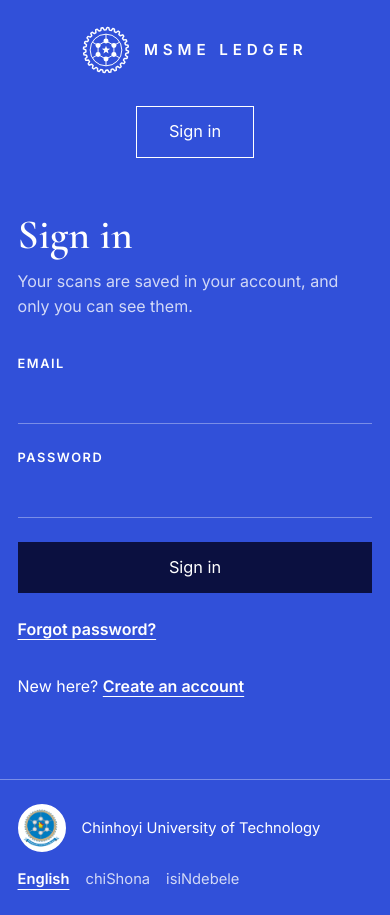
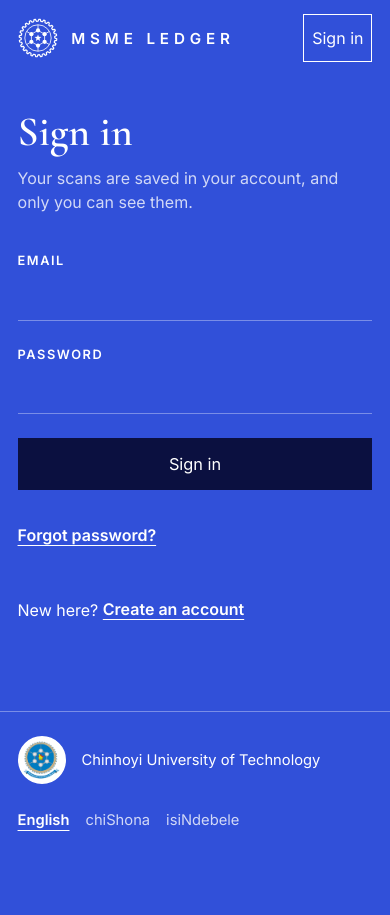
Before and after one commit to kuziva-m/Final-Project, a Flask app: page /login?next=/documents/1/edit in a window 390 px wide. After the commit the page ends 831 px from the top, so only its background shows below. Run offline with Flask 3, Linux system fonts and the light colour scheme; some libraries are stand-ins or nearby versions.

Commit message:
Make the app easier to use on a phone
- Tables: each column is as wide as its longest entry, so dates and
  names are no longer cut off; a wide table says it can be swiped and
  shows a shadow at the side with more columns.
- The edit page no longer jumps past the name and page buttons when it
  opens (a #page-1 added during loading made the browser scroll to it).
- Header: two short rows instead of four, the address in the footer.
- Home: signed in, the photo buttons are on the first screen.
- Previous / page / Next on one row; the photo box is as tall as the
  photo; bigger tap targets for small links and controls.

Co-Authored-By: Claude Opus 5.5 <noreply@anthropic.com>

```diff
--- a/web/i18n.py
+++ b/web/i18n.py
@@ -32,6 +32,7 @@ STRINGS: dict[str, dict[str, str]] = {
         "New column": "Koramu itsva",
         "A table needs at least one column.": "Tafura inoda koramu imwe chete zvichikwira.",
         "Column “{name}” deleted.": "Koramu “{name}” yabviswa.",
+        "Swipe the table sideways to see every column.": "Svaipa tafura kudivi kuti uone makoramu ese.",
         "Column deleted.": "Koramu yabviswa.",
         # Accounts
         "Sign in": "Pinda",
@@ -311,6 +312,7 @@ STRINGS: dict[str, dict[str, str]] = {
         "New column": "Ikholomu entsha",
         "A table needs at least one column.": "Ithebula lidinga okungenani ikholomu eyodwa.",
         "Column “{name}” deleted.": "Ikholomu “{name}” isusiwe.",
+        "Swipe the table sideways to see every column.": "Swayipha ithebula eceleni ukuze ubone wonke amakholomu.",
         "Column deleted.": "Ikholomu isusiwe.",
         # Accounts
         "Sign in": "Ngena",
--- a/web/static/app.js
+++ b/web/static/app.js
@@ -653,7 +653,11 @@
 
     function changed(table) {
       dirty = true;
-      if (table) updateTotals(table);
+      if (table) {
+        updateTotals(table);
+        fitTable(table);
+        updateHint(table);
+      }
       updateSummary();
     }
 
@@ -669,6 +673,55 @@
       Array.prototype.forEach.call(table.tBodies[0].rows, function (row) { row.appendChild(toolsCell()); });
       updateTotals(table);
     });
+
+    // --- Columns as wide as what is written in them --------------------------------
+    // An equal share of a phone's width cuts dates and names off, so each column
+    // gets room for its longest entry (within reason), and the table scrolls
+    // sideways when that is wider than the screen, with a hint saying so.
+
+    var CELL_MAX = 24, HEADING_MAX = 18;
+
+    function fitTable(table) {
+      var rows = table.tBodies[0].rows;
+      Array.prototype.forEach.call(table.tHead.rows[0].cells, function (th, i) {
+        if (th.classList.contains("row-tools")) return;
+        var inputs = [];
+        Array.prototype.forEach.call(rows, function (row) {
+          var input = row.cells[i] && row.cells[i].querySelector("input");
+          if (input) inputs.push(input);
+        });
+        var longest = inputs.reduce(function (most, input) { return Math.max(most, input.value.length); }, 0);
+        var width = "calc(" + Math.min(Math.max(longest, 3), CELL_MAX) + "ch + 1.1rem)";
+        inputs.forEach(function (input) { input.style.minWidth = width; });
+        var heading = th.querySelector("input");
+        if (heading) {
+          // Spaced capitals take about 1.4ch each.
+          var letters = Math.min(Math.max((heading.value || heading.placeholder).length, 3), HEADING_MAX);
+          heading.style.minWidth = "calc(" + (letters * 1.4).toFixed(1) + "ch + 1.1rem)";
+        }
+      });
+    }
+
+    function updateHint(table) {
+      var sheet = table.closest(".sheet");
+      var hint = sheet.previousElementSibling;
+      // A table on a page not being shown measures 0: wait until it is shown.
+      if (!sheet.clientWidth) return;
+      var wide = sheet.scrollWidth > sheet.clientWidth + 4;
+      sheet.classList.toggle("is-wide", wide);
+      if (hint && hint.classList.contains("swipe-hint")) hint.hidden = !wide;
+    }
+
+    function fitAll() {
+      Array.prototype.forEach.call(form.querySelectorAll(".sheet table"), function (table) {
+        fitTable(table);
+        updateHint(table);
+      });
+    }
+
+    fitAll();
+    window.addEventListener("load", fitAll);
+    window.addEventListener("resize", fitAll);
 
     // --- Column tools: insert and delete, with undo (tables read with their own headings) ---
 
@@ -782,15 +835,19 @@
     var pagerSelect = document.getElementById("pager-select");
     var current = 0;
 
-    function showPage(index, focusTop) {
+    function showPage(index, focusTop, initial) {
       if (!pager) return;
       current = Math.max(0, Math.min(pages.length - 1, index));
       pages.forEach(function (page, i) { page.classList.toggle("is-current", i === current); });
       pagerSelect.value = String(current);
       pager.querySelector('[data-step="-1"]').disabled = current === 0;
       pager.querySelector('[data-step="1"]').disabled = current === pages.length - 1;
-      if (window.history && history.replaceState) history.replaceState(null, "", "#" + pages[current].id);
+      // Not on the first showing: a #page-1 added while the page is still
+      // loading makes the browser jump to it once loading ends, past the
+      // name and the page buttons.
+      if (!initial && window.history && history.replaceState) history.replaceState(null, "", "#" + pages[current].id);
       if (focusTop) pager.scrollIntoView({ block: "start" });
+      fitAll();
     }
 
     if (pager && pages.length > 1) {
@@ -802,7 +859,7 @@
       });
       pagerSelect.addEventListener("change", function () { showPage(parseInt(pagerSelect.value, 10), true); });
       var fromHash = pages.findIndex(function (page) { return "#" + page.id === window.location.hash; });
-      showPage(fromHash === -1 ? 0 : fromHash, false);
+      showPage(fromHash === -1 ? 0 : fromHash, false, true);
 
       // Swipe left/right to change page, except where the swipe scrolls a wide table or a zoomed photo.
       var startX = null, startY = 0;
--- a/web/static/style.css
+++ b/web/static/style.css
@@ -530,9 +530,22 @@ button:disabled {
 .sheet {
   max-height: 70vh;
   overflow: auto;
-  background: var(--paper);
+  /* A shadow at a side with more columns past it. Paper-coloured covers move
+     with the table and hide each shadow once that side is reached. */
+  background:
+    linear-gradient(to right, var(--paper) 40%, rgba(251, 250, 246, 0)) left center / 2.5rem 100% no-repeat local,
+    linear-gradient(to left, var(--paper) 40%, rgba(251, 250, 246, 0)) right center / 2.5rem 100% no-repeat local,
+    radial-gradient(farthest-side at 0 50%, rgba(11, 16, 64, 0.3), rgba(11, 16, 64, 0)) left center / 1rem 100% no-repeat scroll,
+    radial-gradient(farthest-side at 100% 50%, rgba(11, 16, 64, 0.3), rgba(11, 16, 64, 0)) right center / 1rem 100% no-repeat scroll,
+    var(--paper);
   color: var(--ink);
   box-shadow: 12px 12px 0 var(--navy);
+}
+
+.swipe-hint {
+  margin: 0 0 0.6rem;
+  font-size: 0.92rem;
+  color: var(--muted);
 }
 
 table {
@@ -1442,6 +1455,7 @@ tfoot td.total-label {
 }
 
 .site-footer p { margin: 0; }
+.footer-account { display: none; }
 
 .crest {
   width: 48px;
@@ -1588,10 +1602,76 @@ tfoot td.total-label {
 
   .page-grid { grid-template-columns: minmax(0, 1fr); gap: 1.25rem; }
   .viewer { position: static; }
-  .viewer-frame { height: 32vh; }
+  /* As tall as the photo, so a wide page leaves no empty white below it. */
+  .viewer-frame { height: auto; max-height: 40vh; }
 }
 
 @media (max-width: 600px) {
+  /* Header: the emblem and Sign out on one row, the two places to go under
+     them, instead of four stacked rows taking a third of the screen. The
+     address moves to the footer. */
+  .site-header {
+    grid-template-columns: 1fr 1fr;
+    grid-template-areas: "brand brand" "left right";
+    justify-items: stretch;
+    gap: 0.75rem;
+    padding-top: 0.9rem;
+    padding-bottom: 1.1rem;
+  }
+  .site-header:not(.has-user) { grid-template-areas: "brand brand"; }
+  .site-header:not(.has-user) .nav-left { display: none; }
+  .site-header .brand { grid-area: brand; justify-self: start; }
+  .site-header .emblem { width: 40px; height: 40px; }
+  .site-header .nav-left { grid-area: left; justify-self: stretch; }
+  .site-header .nav-right { display: contents; }
+  .site-header .account { grid-area: brand; justify-self: end; }
+  .site-header .account-email { display: none; }
+  .site-header .account .link-button { min-height: 44px; padding: 0 0.25rem; }
+  .site-header .nav-right > .btn { grid-area: right; }
+  .site-header:not(.has-user) .nav-right > .btn { grid-area: brand; justify-self: end; }
+  .site-header .nav-left a:not(.btn),
+  .site-header .nav-right > .btn {
+    display: flex;
+    flex: 1;
+    align-items: center;
+    justify-content: center;
+    min-height: 48px;
+    padding: 0.6rem 0.5rem;
+    border: 1.5px solid var(--white);
+    font-size: 1rem;
+    font-weight: 500;
+    text-align: center;
+  }
+  .footer-account { display: block; flex-basis: 100%; color: var(--muted); font-size: 0.92rem; }
+
+  /* Home: signed in, the photo buttons come into the first screen. */
+  .hero { min-height: 0; gap: 1.5rem; padding-top: 0.75rem; padding-bottom: 3rem; }
+  .hero h1 { font-size: 2.6rem; margin-bottom: 0.75rem; }
+  .lede { font-size: 1.3rem; }
+  .hero-emblem .emblem { width: 120px; }
+  .hero-signed-in .hero-emblem { display: none; }
+  .upload-form { margin-top: 1.75rem; }
+
+  /* Previous, the page list and Next fit one row. */
+  .pager { display: grid; grid-template-columns: auto minmax(0, 1fr) auto; gap: 0.5rem; }
+  .pager .btn { padding: 0.6rem 0.8rem; }
+  .pager select { width: 100%; min-width: 0; min-height: 48px; }
+
+  /* Columns size to what is in them (app.js), not to an equal share. */
+  .sheet table { min-width: 0; }
+
+  /* Room for a thumb on links and small controls. */
+  .languages a, .languages span[aria-current],
+  .more-downloads a, .delete-link a, .back-link a, .see-all a, .auth-switch a, .forgot-link {
+    display: inline-block;
+    padding: 0.55rem 0;
+  }
+  .table-tools .link-button { min-height: 44px; }
+  .table-title { padding: 0.55rem 0; }
+  .delete-page { min-height: 44px; }
+  .details summary { padding: 0.7rem 0; }
+  .viewer-bar { gap: 0.5rem; }
+
   /* Steps stack, each drawing small beside its text */
   .howto ol { grid-template-columns: 1fr; gap: 1.75rem; }
   .howto li { flex-direction: row; align-items: flex-start; gap: 1.25rem; }
@@ -1608,7 +1688,7 @@ tfoot td.total-label {
   .row-tools button { width: 2.75rem; height: 2.75rem; }
   .col-tools button { width: 2.5rem; height: 2.5rem; }
   .js .rows-form[data-mode="tables"] thead th input[type="text"] { width: calc(100% - 5.4rem); }
-  .viewer-zoom button { min-width: 3rem; min-height: 2.75rem; }
+  .viewer-zoom button { min-width: 2.75rem; min-height: 2.75rem; }
   .viewer-views button { min-height: 2.75rem; }
   .nav a:not(.btn) { padding: 0.5rem 0; }
 
--- a/web/templates/base.html
+++ b/web/templates/base.html
@@ -10,7 +10,7 @@
   <link rel="stylesheet" href="{{ url_for('static', filename='style.css') }}">
 </head>
 <body class="{% block body_class %}{% endblock %}">
-  <header class="site-header">
+  <header class="site-header{% if user %} has-user{% endif %}">
     <nav class="nav nav-left" aria-label="{{ _('Documents') }}">
       {% if user %}
       <a href="{{ url_for('documents') }}">{{ _("My documents") }}</a>
@@ -55,6 +55,8 @@
   <footer class="site-footer">
     <span class="crest"><img src="{{ url_for('static', filename='logo.png') }}" alt="{{ _('Chinhoyi University of Technology crest') }}" width="48" height="48" loading="lazy"></span>
     <p>Chinhoyi University of Technology</p>
+    {# On phones the header has no room for the address, so it is here. #}
+    {% if user %}<p class="footer-account">{{ _("Signed in as {email}", email=user.email) }}</p>{% endif %}
     <nav class="languages" aria-label="{{ _('Language') }}">
       {% set back = request.full_path.rstrip('?') if request.method == 'GET' else url_for('index') %}
       {% for code, label in LANGUAGES.items() %}
--- a/web/templates/index.html
+++ b/web/templates/index.html
@@ -2,7 +2,7 @@
 {% block title %}MSME Ledger Digitisation{% endblock %}
 {% block body_class %}page-home{% endblock %}
 {% block content %}
-  <section class="hero">
+  <section class="hero{% if user %} hero-signed-in{% endif %}">
     <div class="hero-copy">
       <h1>{{ _("Digitise handwritten ledgers") }}</h1>
       <p class="lede">{{ _("Photo in. Editable table out.") }}</p>
--- a/web/templates/process.html
+++ b/web/templates/process.html
@@ -136,6 +136,8 @@
                 <input class="table-title" type="text" name="title_{{ t }}" value="{{ table.title }}" placeholder="{{ _('Table {n}', n=loop.index) }}" aria-label="{{ _('Table title') }}">
               </div>
 
+              {# Shown by app.js when the table is wider than the screen. #}
+              <p class="swipe-hint" hidden>{{ _("Swipe the table sideways to see every column.") }}</p>
               <div class="sheet">
                 <table>
                   <thead>
@@ -178,6 +180,8 @@
           <div class="page-tables">
             <div class="table-block">
               <div class="table-tools"></div>
+              {# Shown by app.js when the table is wider than the screen. #}
+              <p class="swipe-hint" hidden>{{ _("Swipe the table sideways to see every column.") }}</p>
               <div class="sheet">
                 <table>
                   <thead>
```
